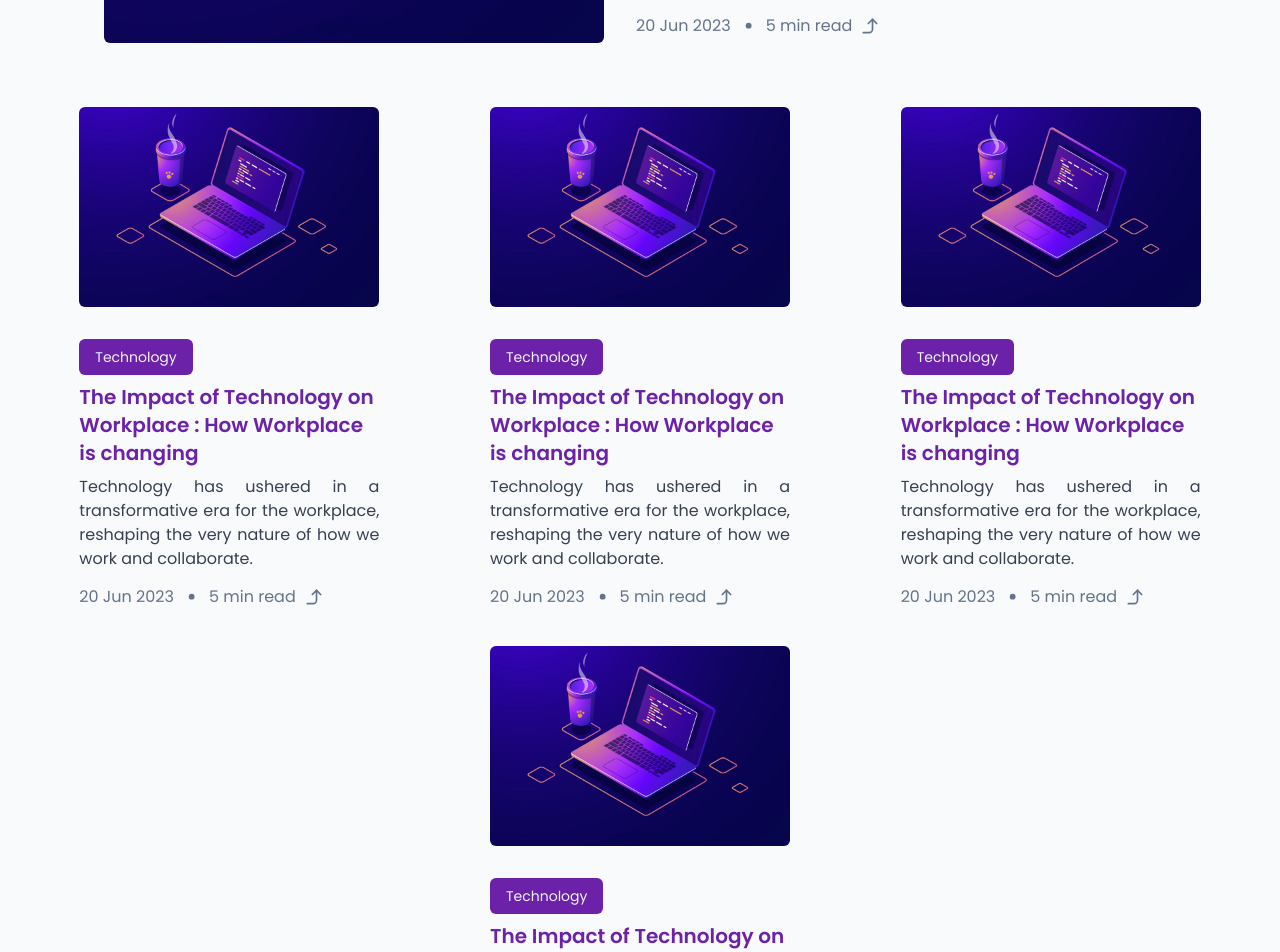
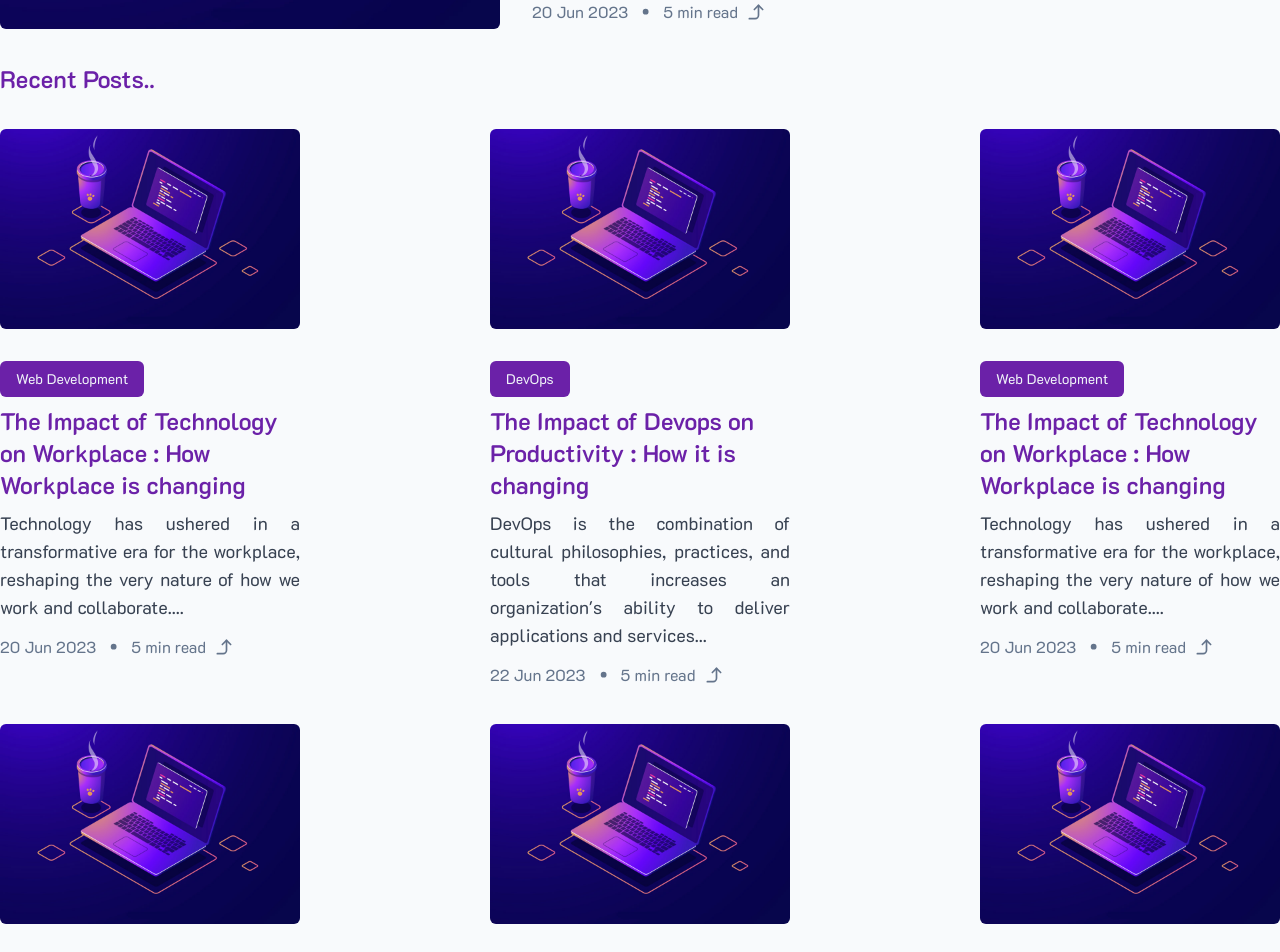
Before and after one commit to amrit-niure/Niure, a Next.js app: page /posts in a window 1280 px wide. Shown: the part 680-1632 px from the top of the page. Built offline with nearby package versions, Linux system fonts and the light colour scheme.

Commit message:
blog page hardcoded

```diff
--- a/src/app/globals.css
+++ b/src/app/globals.css
@@ -15,7 +15,7 @@ html {
   transition-duration: 200ms;
 }
 .container {
-  max-width: 1200px;
+  max-width: 1300px;
   margin-left: 1rem;
   margin-right: 1rem;
 }
--- a/src/app/layout.tsx
+++ b/src/app/layout.tsx
@@ -22,7 +22,7 @@ export default function RootLayout({
 }) {
   return (
     <html lang="en" className='light' style={{colorScheme : 'light'}} >
-      <body className={`${poppins.className} bg-slate-50 dark:bg-dark-background`}>
+      <body className={`${k2d.className} bg-slate-50 dark:bg-dark-background`}>
         <Providers>
         <Navbar />
         <div className='bg-slate-50 dark:bg-dark-background  transition-all ease-in-out duration-200 '>
@@ -31,7 +31,7 @@ export default function RootLayout({
         <div className='box'>
         <Footer />
         </div>
-        <div className="fixed md:hidden top-[90vh] right-2 z-50">
+        <div className="fixed md:hidden top-[85vh] right-2 z-50">
         <ModeIcon />
         </div>
         </Providers>
--- a/src/app/page.tsx
+++ b/src/app/page.tsx
@@ -18,12 +18,12 @@ const page: FC<pageProps> = ({}) => {
         <div className="absolute md:fixed top-[0vh] left-2 z-20">
         <FloatingIcons />
         </div>
+
         <Projects />
         <Services />
         <Contact />
-        <div className="fixed md:hidden top-[90vh] right-2 z-20">
-        <ModeIcon />
-        </div>
+
+
 
       </div>
     </main>
--- /dev/null
+++ b/src/app/posts/[postId]/page.tsx
@@ -0,0 +1,14 @@
+import { FC } from 'react';
+
+interface PostProps {
+    params: {
+        postId: string;
+      };
+};
+
+const Post: FC<PostProps> = ({params}) => {
+    const {postId} = params
+  return <div> Post - {params.postId}</div>;
+};
+
+export default Post;
--- a/src/app/posts/page.tsx
+++ b/src/app/posts/page.tsx
@@ -7,6 +7,7 @@ import {
   Search,
 } from "lucide-react";
 import Image from "next/image";
+import Link from "next/link";
 import { FC, useState } from "react";
 
 interface PostsProps {}
@@ -17,15 +18,103 @@ const Posts: FC<PostsProps> = ({}) => {
     event.preventDefault();
     setSearch("");
   };
+
+  const blogContent =[
+    {
+    id: 1,
+    category: "Web Development",
+    title: "The Impact of Technology on Workplace : How Workplace is changing",
+    desc : "Technology has ushered in a transformative era for the workplace, reshaping the very nature of how we work and collaborate.",
+    tags : ['web development','front-end','react'],
+    date : "20 Jun 2023",
+    readingTime : '5',
+    img : "/assets/coding.jpg",
+  },
+    {
+      id:2,
+    category: "DevOps",
+    title: "The Impact of Devops on Productivity : How it is changing",
+    desc : "DevOps is the combination of cultural philosophies, practices, and tools that increases an organization's ability to deliver applications and services at high velocity: ",
+    tags : ['web development','front-end','react'],
+    date : "22 Jun 2023",
+    readingTime : '5',
+    img : "/assets/coding.jpg",
+
+  },
+    {
+    id: 3,
+    category: "Web Development",
+    title: "The Impact of Technology on Workplace : How Workplace is changing",
+    desc : "Technology has ushered in a transformative era for the workplace, reshaping the very nature of how we work and collaborate.",
+    tags : ['web development','front-end','react'],
+    date : "20 Jun 2023",
+    readingTime : '5',
+    img : "/assets/coding.jpg",
+  },
+    {
+      id:4,
+    category: "DevOps",
+    title: "The Impact of Devops on Productivity : How it is changing",
+    desc : "DevOps is the combination of cultural philosophies, practices, and tools that increases an organization's ability to deliver applications and services at high velocity: ",
+    tags : ['web development','front-end','react'],
+    date : "22 Jun 2023",
+    readingTime : '5',
+    img : "/assets/coding.jpg",
+
+  },
+    {
+    id: 5,
+    category: "Web Development",
+    title: "The Impact of Technology on Workplace : How Workplace is changing",
+    desc : "Technology has ushered in a transformative era for the workplace, reshaping the very nature of how we work and collaborate.",
+    tags : ['web development','front-end','react'],
+    date : "20 Jun 2023",
+    readingTime : '5',
+    img : "/assets/coding.jpg",
+  },
+    {
+      id:6,
+    category: "DevOps",
+    title: "The Impact of Devops on Productivity : How it is changing",
+    desc : "DevOps is the combination of cultural philosophies, practices, and tools that increases an organization's ability to deliver applications and services at high velocity: ",
+    tags : ['web development','front-end','react'],
+    date : "22 Jun 2023",
+    readingTime : '5',
+    img : "/assets/coding.jpg",
+
+  },
+    {
+    id: 7,
+    category: "Web Development",
+    title: "The Impact of Technology on Workplace : How Workplace is changing",
+    desc : "Technology has ushered in a transformative era for the workplace, reshaping the very nature of how we work and collaborate.",
+    tags : ['web development','front-end','react'],
+    date : "20 Jun 2023",
+    readingTime : '5',
+    img : "/assets/coding.jpg",
+  },
+    {
+      id:8,
+    category: "DevOps",
+    title: "The Impact of Devops on Productivity : How it is changing",
+    desc : "DevOps is the combination of cultural philosophies, practices, and tools that increases an organization's ability to deliver applications and services at high velocity: ",
+    tags : ['web development','front-end','react'],
+    date : "22 Jun 2023",
+    readingTime : '5',
+    img : "/assets/coding.jpg",
+
+  },
+]
   return (
     <div className="flexbox flex-col">
-      <div className="flex flex-col container">
-        <div className="flex flex-col  items-center justify-center py-8 gap-2 pt-24">
+      <div className="flex flex-col container gap-8">
+        {/* blog posts and search bar */}
+        <div className="flex flex-col  items-center justify-center  gap-2 pt-24">
           <h1 className="text-4xl text-primary dark:text-primary-light font-bold">
             Blog Posts
           </h1>
-          <p className="text-center text-p-text dark:text-p-text-dark text-lg">
-            Let's embark on a shared learning journey through the <br />
+          <p className="text-center text-p-text dark:text-p-text-dark text-lg px-4 max-w-[500px] ">
+            Let's embark on a shared learning journey through the
             ever-evolving world of tech, one step at a time.
           </p>
           <form onSubmit={handleSubmit} className="flex items-center pt-8">
@@ -45,8 +134,8 @@ const Posts: FC<PostsProps> = ({}) => {
             </button>
           </form>
         </div>
-        <div className="flex flex-col gap-16  ">
-          <div className="flex lg:flex-row lg:items-end gap-8 flex-col justify-center items-center px-16 ">
+        {/* banner poster */}
+          <div className="flex lg:flex-row lg:items-end gap-8 flex-col justify-center items-center px-4 md:px-0 ">
             <Image
               width={500}
               height={400}
@@ -77,132 +166,49 @@ const Posts: FC<PostsProps> = ({}) => {
               </div>
             </div>
           </div>
-          <div className="flex flex-col md:flex-row gap-8 flex-wrap justify-around ">
-            <div className="flex gap-8 flex-col px-4 items-center">
+<div className="text-h1 text-primary font-semibold px-4 md:px-0">
+  Recent Posts..
+</div>
+        {/*  list of posts */}
+          <div className="flex flex-col md:flex-row gap-8 flex-wrap justify-between ">
+            {/* post card */}
+            {blogContent.map((post) =>  (
+            <Link href={`/posts/${post.id}`}>
+            <div className="flex gap-8 flex-col  items-center " key={post.id}>
               <Image
-                width={300}
-                height={200}
-                src={"/assets/coding.jpg"}
+                width={400}
+                height={300}
+                src={post.img}
                 alt="laptop photo"
-                className="rounded-md"
-              />
-              <div className="text-primary dark:text-primary-light flex flex-col gap-2 w-[300px]">
+                className="rounded-md md:max-w-[300px]"
+                />
+              <div className="text-primary dark:text-primary-light flex flex-col gap-2 w-[400px] md:max-w-[300px]">
                 <span className="bg-primary dark:bg-light-dark-background text-primary-light px-4 py-2 rounded-md w-fit text-sm">
-                  Technology
+                 {post.category}
                 </span>
-                <h1 className="text-xl font-semibold">
-                  The Impact of Technology on Workplace : How Workplace is
-                  changing
+                <h1 className="text-2xl font-semibold">
+                 {post.title}
                 </h1>
-                <p className=" text-p-text dark:text-p-text-dark text-justify">
-                  Technology has ushered in a transformative era for the
-                  workplace, reshaping the very nature of how we work and
-                  collaborate.{" "}
+                <p className="text-lg text-p-text dark:text-p-text-dark text-justify">
+                 {post.desc.split(' ').slice(0, 20).join(' ')}...
                 </p>
                 <div className="flex items-center text-slate-500">
-                  <span>20 Jun 2023</span>
+                  <span>{post.date}</span>
                   <Dot size={35} />
-                  <span className="pr-2">5 min read</span>
+                  <span className="pr-2">{post.readingTime} min read</span>
                   <CornerRightUp size={20} />
                 </div>
               </div>
             </div>
+                </Link>
 
-            <div className="flex gap-8 flex-col px-4 items-center ">
-              <Image
-                width={300}
-                height={200}
-                src={"/assets/coding.jpg"}
-                alt="laptop photo"
-                className="rounded-md"
-              />
-              <div className="text-primary dark:text-primary-light flex flex-col gap-2 w-[300px]">
-                <span className="bg-primary dark:bg-light-dark-background text-primary-light px-4 py-2 rounded-md w-fit text-sm">
-                  Technology
-                </span>
-                <h1 className="text-xl font-semibold">
-                  The Impact of Technology on Workplace : How Workplace is
-                  changing
-                </h1>
-                <p className=" text-p-text dark:text-p-text-dark text-justify">
-                  Technology has ushered in a transformative era for the
-                  workplace, reshaping the very nature of how we work and
-                  collaborate.{" "}
-                </p>
-                <div className="flex items-center text-slate-500">
-                  <span>20 Jun 2023</span>
-                  <Dot size={35} />
-                  <span className="pr-2">5 min read</span>
-                  <CornerRightUp size={20} />
-                </div>
-              </div>
-            </div>
+            ))}
 
-            <div className="flex gap-8 flex-col px-4 items-center ">
-              <Image
-                width={300}
-                height={200}
-                src={"/assets/coding.jpg"}
-                alt="laptop photo"
-                className="rounded-md"
-              />
-              <div className="text-primary dark:text-primary-light flex flex-col gap-2 w-[300px]">
-                <span className="bg-primary dark:bg-light-dark-background text-primary-light px-4 py-2 rounded-md w-fit text-sm">
-                  Technology
-                </span>
-                <h1 className="text-xl font-semibold">
-                  The Impact of Technology on Workplace : How Workplace is
-                  changing
-                </h1>
-                <p className=" text-p-text dark:text-p-text-dark text-justify">
-                  Technology has ushered in a transformative era for the
-                  workplace, reshaping the very nature of how we work and
-                  collaborate.{" "}
-                </p>
-                <div className="flex items-center text-slate-500">
-                  <span>20 Jun 2023</span>
-                  <Dot size={35} />
 
-                  <span className="pr-2">5 min read</span>
-                  <CornerRightUp size={20} />
-                </div>
-              </div>
-            </div>
-            <div className="flex gap-8 flex-col px-4 items-center ">
-              <Image
-                width={300}
-                height={200}
-                src={"/assets/coding.jpg"}
-                alt="laptop photo"
-                className="rounded-md"
-              />
-              <div className="text-primary dark:text-primary-light flex flex-col gap-2 w-[300px]">
-                <span className="bg-primary dark:bg-light-dark-background text-primary-light px-4 py-2 rounded-md w-fit text-sm">
-                  Technology
-                </span>
-                <h1 className="text-xl font-semibold">
-                  The Impact of Technology on Workplace : How Workplace is
-                  changing
-                </h1>
-                <p className=" text-p-text dark:text-p-text-dark text-justify">
-                  Technology has ushered in a transformative era for the
-                  workplace, reshaping the very nature of how we work and
-                  collaborate.{" "}
-                </p>
-                <div className="flex items-center text-slate-500">
-                  <span>20 Jun 2023</span>
-                  <Dot size={35} />
-
-                  <span className="pr-2">5 min read</span>
-                  <CornerRightUp size={20} />
-                </div>
-              </div>
-            </div>
 
 
 
           </div>
-        </div>
       </div>
     </div>
   );
--- a/src/components/Contact.tsx
+++ b/src/components/Contact.tsx
@@ -53,15 +53,17 @@ const Contact: FC<ContactProps> = () => {
   return (
     <section className="">
       <Toaster />
-      <div className="flexbox flex-col   pb-4">
+      <div className="flexbox flex-col  pb-4">
         <span className="text-h1 font-semibold">Get in Touch</span>
         <h2 className="hidden md:flex">Contact Me</h2>
       </div>
-      <div className=" flex flex-col md:flex-row gap-16 md:gap-4">
+
+      <div className=" px-8 md:px-[8vw] ">
+        <div className=" flex flex-col md:flex-row gap-16 md:gap-4 ">
           {/* first */}
           <div className="flex-1 flex flex-col gap-8">
             <h3 className="flexbox text-h2 font-semibold">Talk to me</h3>
-          <div className="px-8 flex flex-col gap-4">
+            <div className="flex flex-col gap-4">
               <div className="flexbox flex-col gap-1 py-4 dark:text-primary-light bg-white dark:bg-light-dark-background  shadow-lg rounded-2xl">
                 <BiMailSend className="text-4xl" />
                 <h3 className="font-bold">Email</h3>
@@ -117,17 +119,19 @@ const Contact: FC<ContactProps> = () => {
                     {" "}
                     Message Me <BiMessageRounded className="text-bold" />
                   </span>
-
                 </a>
               </div>
             </div>
           </div>
           {/* second col */}
-        <div className="flex-1 flex flex-col gap-8 sm:px-8">
+          <div className="flex-1 flex flex-col gap-8 sm:px-8 ">
             <h3 className="flexbox text-h2 font-semibold">
               Write Me Your Project
             </h3>
-          <form onSubmit={formik.handleSubmit} className=" flex flex-col gap-8">
+            <form
+              onSubmit={formik.handleSubmit}
+              className=" flex flex-col gap-8"
+            >
               <div className="flex flex-col relative">
                 <label
                   htmlFor="name"
@@ -205,6 +209,7 @@ const Contact: FC<ContactProps> = () => {
             </form>
           </div>
         </div>
+      </div>
     </section>
   );
 };
--- a/src/components/FloatingIcons.tsx
+++ b/src/components/FloatingIcons.tsx
@@ -4,7 +4,7 @@ import { BsLinkedin, BsGithub } from "react-icons/bs";
 interface FloatingIconsProps {};
 
 const FloatingIcons: FC<FloatingIconsProps> = ({}) => {
-  return <div className="absolute left-0  top-[30vh] lg:left-[15vw] lg:top-[40vh] flex flex-col gap-4 items-center ">
+  return <div className="absolute left-0  top-[30vh] lg:left-[12vw] lg:top-[40vh] flex flex-col gap-4 items-center ">
   <a
     href="https://www.linkedin.com/in/amrit-niure-313a75230/"
     target="_blank"
--- a/src/components/Navbar.tsx
+++ b/src/components/Navbar.tsx
@@ -36,7 +36,7 @@ const Navbar: FC<NavbarProps> = ({}) => {
         </div>
         {/* Mobile nav */}
         <div className="flex md:hidden">
-          <Menu onClick={() => setShow(true)}  className="dark:text-primary-light"/>
+          <Menu size={28} onClick={() => setShow(true)}  className="dark:text-primary-light"/>
           {show && (
             <Sidebar setShow={setShow} />
           )}
--- a/src/components/Projects.tsx
+++ b/src/components/Projects.tsx
@@ -44,7 +44,7 @@ const projectsOptions = [
 
 const Projects: FC<ProjectsProps> = ({}) => {
   return (
-    <div className="flexbox  flex-col w-full gap-8 group" id="projects">
+    <div className="flexbox  flex-col w-full gap-8 group " id="projects">
       <div>
         <h1 className="text-center text-h1 font-bold ">
           Projects
@@ -54,7 +54,7 @@ const Projects: FC<ProjectsProps> = ({}) => {
           and skills in action.
         </p>
       </div>
-      <div className="flex flex-wrap gap-4 items-center justify-center">
+      <div className="flex flex-wrap gap-4 items-center justify-center  max-w-[1024px]">
         {/* card  */}
         {projectsOptions.map((project) => (
           <div
--- a/src/components/Sidebar.tsx
+++ b/src/components/Sidebar.tsx
@@ -63,9 +63,9 @@ const Sidebar: FC<SidebarProps> = ({ setShow }) => {
           {theme === "dark" ? "Light" : "Dark"} Mode
         </div>
       </div>
-      <div className=" mt-auto px-2 flex items-center gap-4">
+      <div className=" mt-auto pb-8">
+        {/* <div className=" px-2 flex items-center gap-4 ">
           <div className="flex flex-col">
-
             <span className="dark:text-slate-100">Social Links</span>
             <span className="w-28 h-[1px] bg-primary rounded-full "></span>
           </div>
@@ -80,9 +80,10 @@ const Sidebar: FC<SidebarProps> = ({ setShow }) => {
               <BsGithub className=" text-primary dark:text-white" />
             </a>
           </div>
+        </div>
         <div className="pb-2 dark:text-slate-100">
           <span className=" px-2 text-sm italic"> &copy; Amrit Niure 2023</span>
-      </div>
+        </div> */}
       </div>
     </div>
   );
```
Lines whose indentation alone changed are shown as unchanged.
